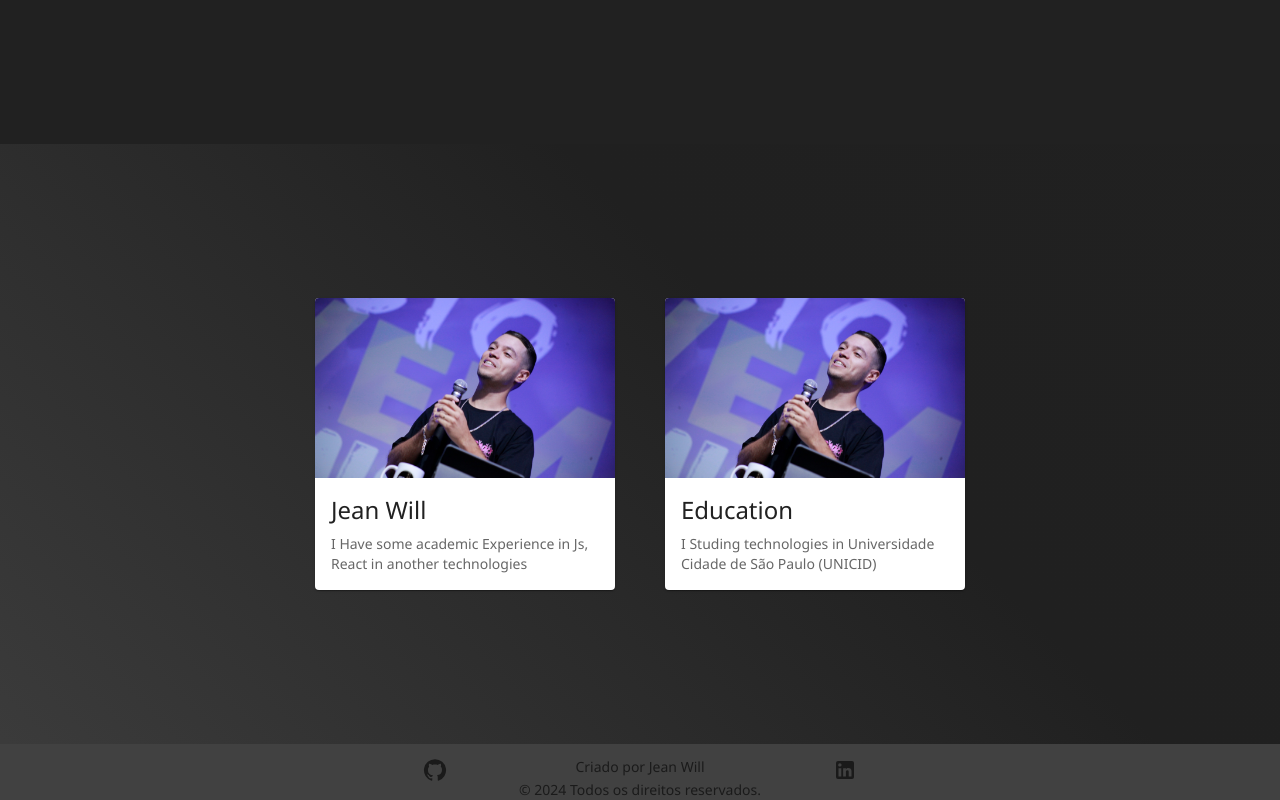
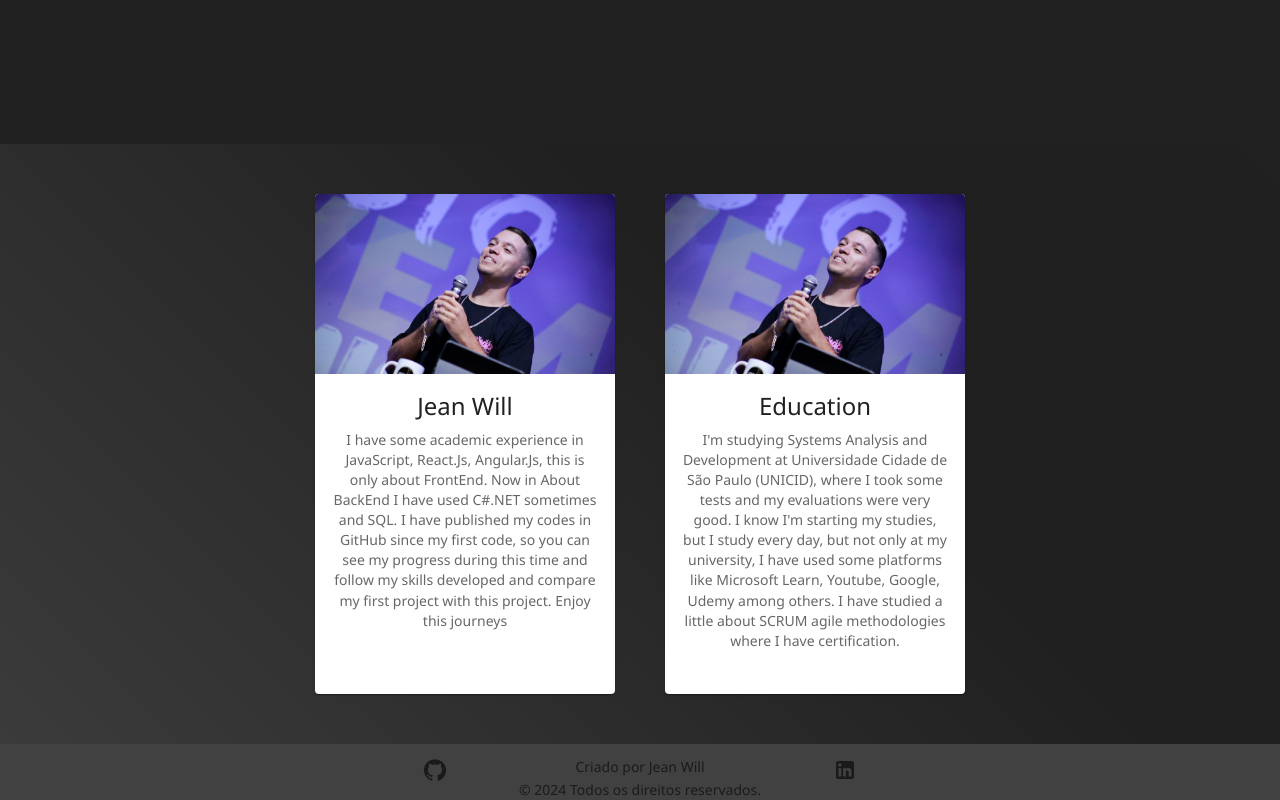
Before and after one commit to Jean-Will/my-portfolio, a React (Vite) app: page / in a window 1280 px wide. Shown: the part 656-1456 px from the top of the page. Built offline with nearby package versions, Linux system fonts and the light colour scheme.

Commit message:
classname card-content add, included text about

```diff
--- a/src/Pages/Home/Sections/About/About.css
+++ b/src/Pages/Home/Sections/About/About.css
@@ -31,7 +31,7 @@
     padding: 20px;
     border: 1px solid #ccc;
     border-radius: 10px;
-    background-color: white;
+    background-color: rgb(122, 122, 122);
   }
 
   .avatar {
@@ -42,5 +42,11 @@
   }
 
   .card-content {
+    height: 320px;
+    flex-direction: column;
+    justify-content: center; /* Centraliza verticalmente */
     text-align: center;
+    text-align: center;
+
+
   }
--- a/src/Pages/Home/Sections/About/About.tsx
+++ b/src/Pages/Home/Sections/About/About.tsx
@@ -1,6 +1,7 @@
 import { Typography, Card, CardActionArea, CardMedia, CardContent , styled } from "@mui/material";
 import Avatar from "../../../../assets/Images/avatar.jpg";
 import "./About.css";
+
 
 
 
@@ -9,11 +10,13 @@ const About = () => {
 
   const StyledAbout = styled("div")(({ theme }) => ({
 
+
     [theme.breakpoints.up("xs")]: {
+      flexDirection: "row",
 
     },
     [theme.breakpoints.up("md")]: {
-
+      flexDirection: "row",
     },
   }));
 
@@ -23,7 +26,7 @@ const About = () => {
       <div className="container">
         <div className="elemento card-animation">
 
-          <Card sx={{ maxWidth: 300 ,  }}>
+          <Card sx={{ maxWidth: 300 ,}}>
             <CardActionArea>
               <CardMedia
                 component="img"
@@ -31,12 +34,15 @@ const About = () => {
                 image={Avatar}
                 alt="Avatar"
               />
-              <CardContent>
+              <CardContent className="card-content">
                 <Typography gutterBottom variant="h5" component="div">
                   Jean Will
                 </Typography>
                 <Typography variant="body2" color="text.secondary">
-                  I Have some academic Experience in Js, React in another technologies
+                I have some academic experience in JavaScript, React.Js, Angular.Js, this is only about FrontEnd.
+                Now in About BackEnd I have used C#.NET sometimes and SQL.
+               I have published my codes in GitHub since my first code,
+               so you can see my progress during this time and follow my skills developed and compare my first project with this project. Enjoy this journeys
                 </Typography>
               </CardContent>
             </CardActionArea>
@@ -51,12 +57,16 @@ const About = () => {
                 image={Avatar}
                 alt="Avatar"
               />
-              <CardContent>
+              <CardContent className="card-content">
                 <Typography gutterBottom variant="h5" component="div">
                   Education
                 </Typography>
                 <Typography variant="body2" color="text.secondary">
-                  I Studing technologies in Universidade Cidade de São Paulo (UNICID)
+                I'm studying Systems Analysis and Development at Universidade Cidade de São Paulo (UNICID),
+                 where I took some tests and my evaluations were very good.
+                I know I'm starting my studies, but I study every day, but not only at my university,
+                 I have used some platforms like Microsoft Learn, Youtube, Google, Udemy among others.
+                I have studied a little about SCRUM agile methodologies where I have certification.
                 </Typography>
               </CardContent>
             </CardActionArea>
```
